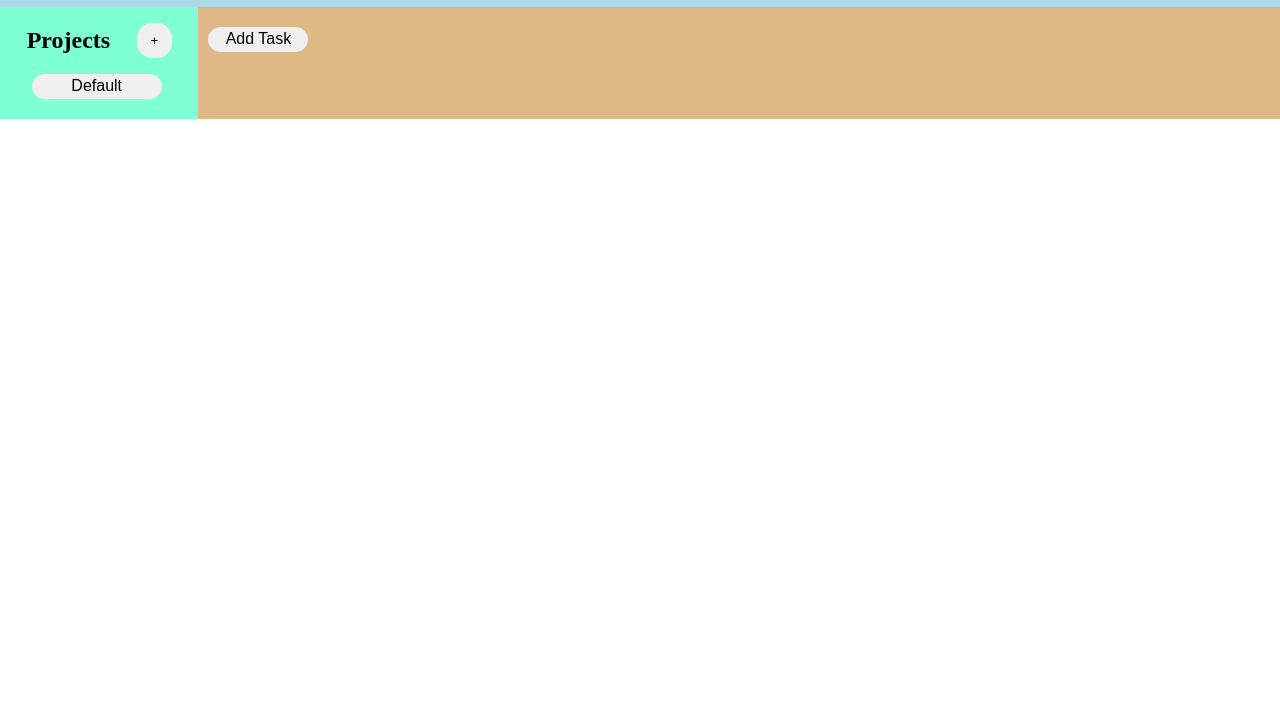
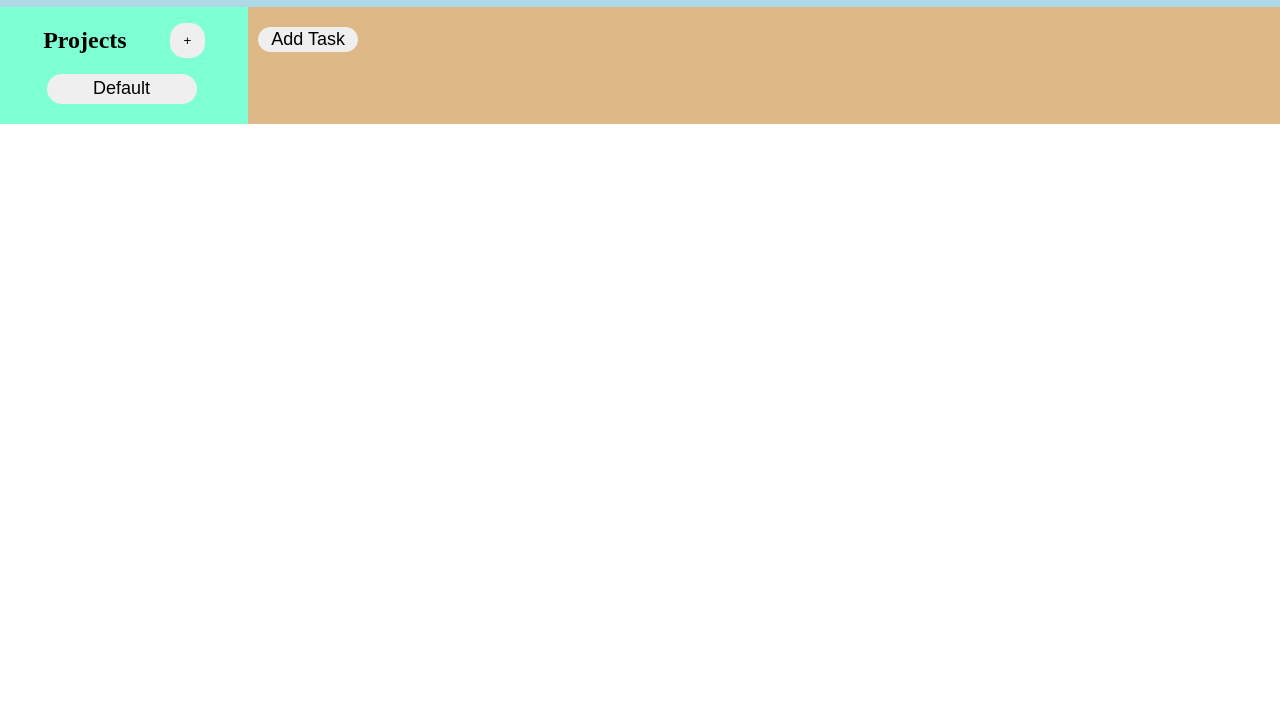
Before and after one commit to David-Portugal-Ferreira/todo-list, a website built with webpack: page src/index.html in a window 1280 px wide. Shown: the part 73-800 px from the top of the page. Built offline with nearby package versions, Linux system fonts and the light colour scheme.

Commit message:
Remake some sidebar and card styles

```diff
--- a/src/index.css
+++ b/src/index.css
@@ -1,5 +1,5 @@
-* {
-    --text-font: 16px;
+:root {
+    --text-font: 18px;
 }
 
 body {
@@ -22,7 +22,7 @@ body {
 }
 
 .sidebar {
-    width: 200px;
+    width: 250px;
     background-color: aquamarine;
 }
 
@@ -54,8 +54,8 @@ body {
 .project-btn {
     margin-bottom: 20px;
     margin-right: 5px;
-    width: 130px;
-    height: 25px;
+    width: 150px;
+    height: 30px;
     font-size: var(--text-font);
     border-radius: 15px;
     border-style: none;
@@ -84,7 +84,7 @@ body {
 }
 
 .content {
-    width: calc(100% - 200px);
+    width: calc(100% - 250px);
     background-color: burlywood;
     padding-left: 10px;
 }
@@ -113,9 +113,10 @@ body {
 }
 
 .card {
-    width: 300px;
+    width: 200px;
     display: flex;
-    gap: 15px;
+    flex-direction: column;
+    gap: 5px;
     border: 1px solid black;
     cursor: pointer;
 }
--- a/src/index.js
+++ b/src/index.js
@@ -135,6 +135,7 @@ function addTask() {
 
 function dayMonthYear() {
     let day = new Date().getDate();
+    if (day < 10) day = `0${day}`
     let month = new Date().getMonth() + 1;
     if (month < 10) month = `0${month}`;
     let year = new Date().getFullYear()
```
